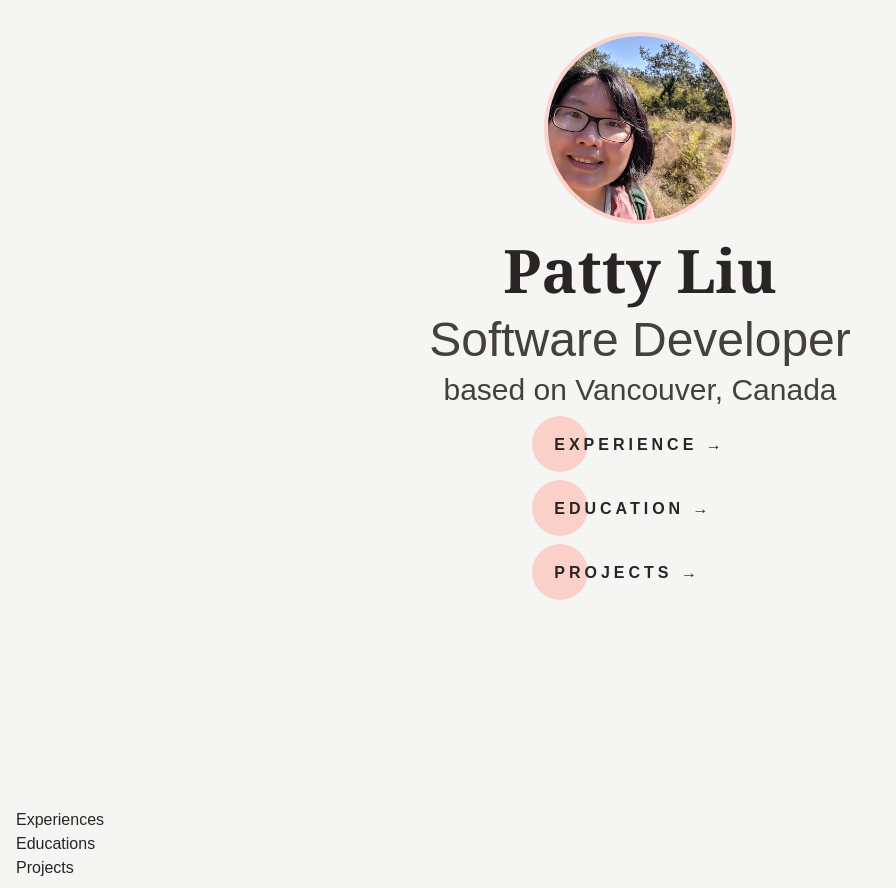
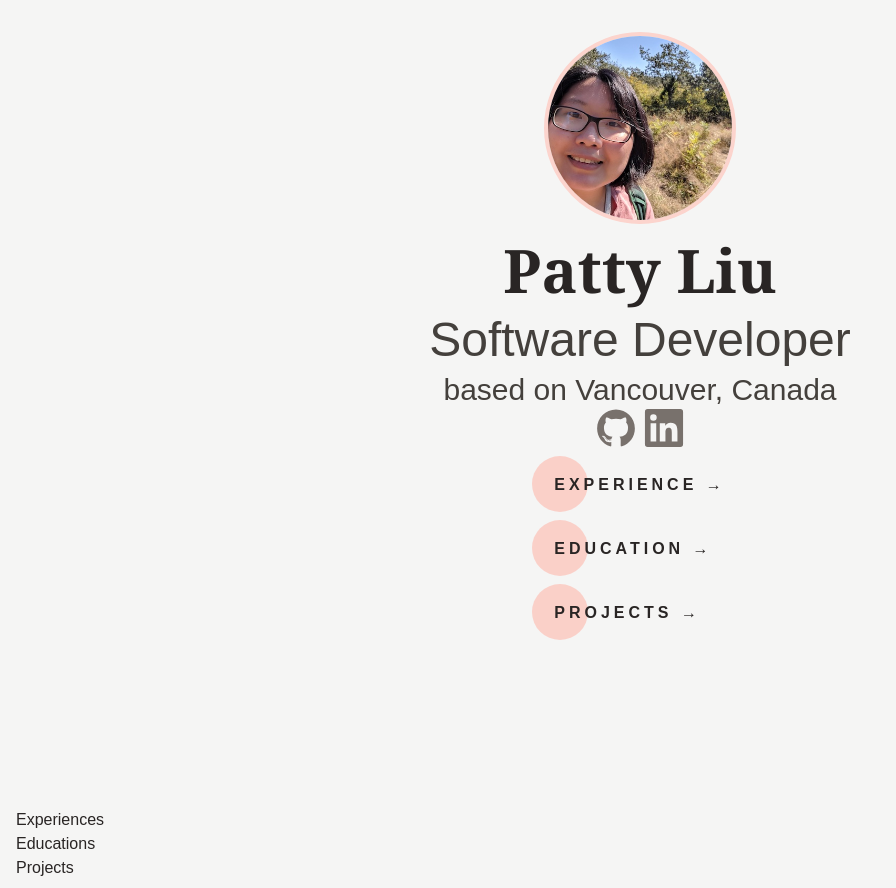
Before and after one commit to ikulan/ikulan.github.io, a React (Vite) app: page / in a window 1280 px wide. Shown: the whole page, without its empty margins (0-896 px from the left). Built offline with nearby package versions, Linux system fonts and the light colour scheme.

Commit message:
Add social media icons
icon svg came from: https://devicon.dev/

```diff
--- /dev/null
+++ b/src/icons/github.jsx
@@ -0,0 +1,12 @@
+export const GithubSvg = (props) => (
+  <svg viewBox="0 0 128 128" {...props}>
+    <g>
+      <path
+        fillRule="evenodd"
+        clipRule="evenodd"
+        d="M64 5.103c-33.347 0-60.388 27.035-60.388 60.388 0 26.682 17.303 49.317 41.297 57.303 3.017.56 4.125-1.31 4.125-2.905 0-1.44-.056-6.197-.082-11.243-16.8 3.653-20.345-7.125-20.345-7.125-2.747-6.98-6.705-8.836-6.705-8.836-5.48-3.748.413-3.67.413-3.67 6.063.425 9.257 6.223 9.257 6.223 5.386 9.23 14.127 6.562 17.573 5.02.542-3.903 2.107-6.568 3.834-8.076-13.413-1.525-27.514-6.704-27.514-29.843 0-6.593 2.36-11.98 6.223-16.21-.628-1.52-2.695-7.662.584-15.98 0 0 5.07-1.623 16.61 6.19C53.7 35 58.867 34.327 64 34.304c5.13.023 10.3.694 15.127 2.033 11.526-7.813 16.59-6.19 16.59-6.19 3.287 8.317 1.22 14.46.593 15.98 3.872 4.23 6.215 9.617 6.215 16.21 0 23.194-14.127 28.3-27.574 29.796 2.167 1.874 4.097 5.55 4.097 11.183 0 8.08-.07 14.583-.07 16.572 0 1.607 1.088 3.49 4.148 2.897 23.98-7.994 41.263-30.622 41.263-57.294C124.388 32.14 97.35 5.104 64 5.104z"
+      ></path>
+      <path d="M26.484 91.806c-.133.3-.605.39-1.035.185-.44-.196-.685-.605-.543-.906.13-.31.603-.395 1.04-.188.44.197.69.61.537.91zm2.446 2.729c-.287.267-.85.143-1.232-.28-.396-.42-.47-.983-.177-1.254.298-.266.844-.14 1.24.28.394.426.472.984.17 1.255zM31.312 98.012c-.37.258-.976.017-1.35-.52-.37-.538-.37-1.183.01-1.44.373-.258.97-.025 1.35.507.368.545.368 1.19-.01 1.452zm3.261 3.361c-.33.365-1.036.267-1.552-.23-.527-.487-.674-1.18-.343-1.544.336-.366 1.045-.264 1.564.23.527.486.686 1.18.333 1.543zm4.5 1.951c-.147.473-.825.688-1.51.486-.683-.207-1.13-.76-.99-1.238.14-.477.823-.7 1.512-.485.683.206 1.13.756.988 1.237zm4.943.361c.017.498-.563.91-1.28.92-.723.017-1.308-.387-1.315-.877 0-.503.568-.91 1.29-.924.717-.013 1.306.387 1.306.88zm4.598-.782c.086.485-.413.984-1.126 1.117-.7.13-1.35-.172-1.44-.653-.086-.498.422-.997 1.122-1.126.714-.123 1.354.17 1.444.663zm0 0"></path>
+    </g>
+  </svg>
+);
--- /dev/null
+++ b/src/icons/linkedin.jsx
@@ -0,0 +1,5 @@
+export const LinkedinSvg = (props) => (
+  <svg viewBox="0 0 128 128" {...props}>
+    <path d="M116 3H12a8.91 8.91 0 00-9 8.8v104.42a8.91 8.91 0 009 8.78h104a8.93 8.93 0 009-8.81V11.77A8.93 8.93 0 00116 3zM39.17 107H21.06V48.73h18.11zm-9-66.21a10.5 10.5 0 1110.49-10.5 10.5 10.5 0 01-10.54 10.48zM107 107H88.89V78.65c0-6.75-.12-15.44-9.41-15.44s-10.87 7.36-10.87 15V107H50.53V48.73h17.36v8h.24c2.42-4.58 8.32-9.41 17.13-9.41C103.6 47.28 107 59.35 107 75z"></path>
+  </svg>
+);
--- a/src/sections/Landing.jsx
+++ b/src/sections/Landing.jsx
@@ -1,4 +1,6 @@
 import Avatar from "../components/Avatar";
+import { GithubSvg } from "../icons/github";
+import { LinkedinSvg } from "../icons/linkedin";
 
 const avatarProps = {
   img_url: "/photo.jpg",
@@ -22,8 +24,19 @@
         </p>
       </div>
 
-      {/* social icons */}
-
+      {/* social media icons */}
+      <div className="flex space-x-2">
+        <a href="https://github.com/ikulan" target="_blank" rel="noreferrer">
+          <GithubSvg className="w-10 fill-stone-500 hover:fill-peach-400" />
+        </a>
+        <a
+          href="https://www.linkedin.com/in/ikulan12/"
+          target="_blank"
+          rel="noreferrer"
+        >
+          <LinkedinSvg className="w-10 fill-stone-500 hover:fill-peach-400" />
+        </a>
+      </div>
       {/* description */}
 
       {/* nav buttons */}
```
